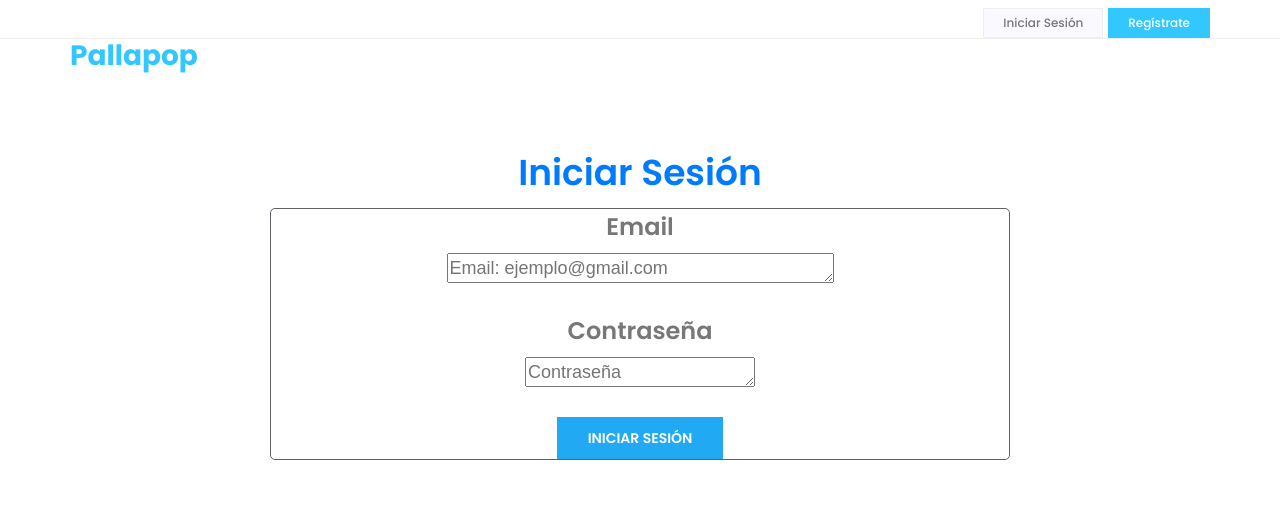
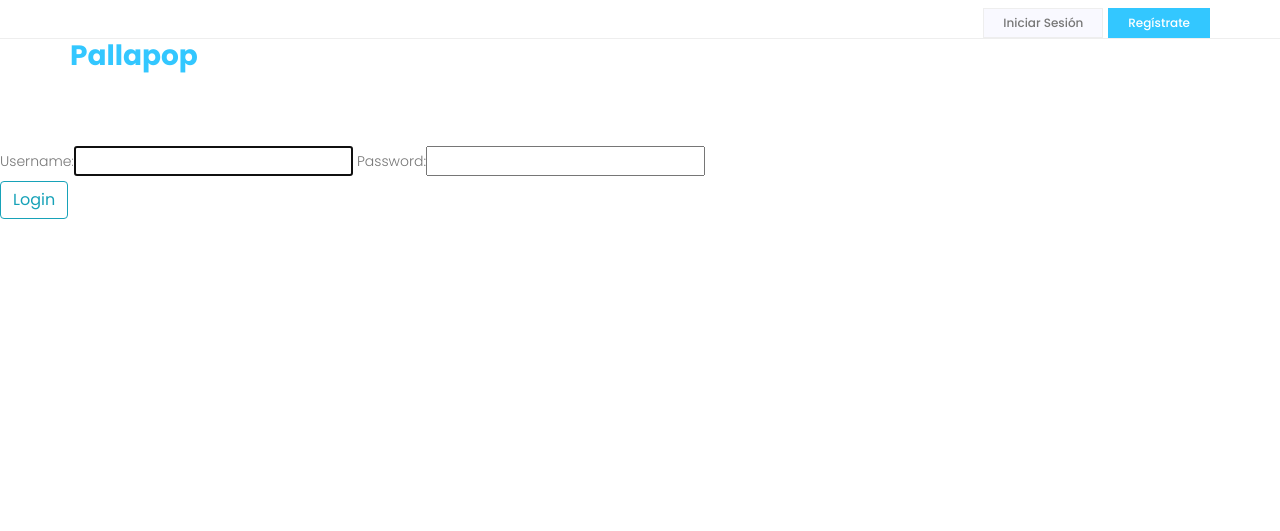
Before and after one commit to UB-ES-19/A1-Parapop, a Django app: page /login/ in a window 1280 px wide. Shown: the top 531 px of the page. Run offline with Django 3.2, Linux system fonts and the light colour scheme; some libraries are stand-ins or nearby versions.

Commit message:
DEMO sprint1

```diff
--- a/mysite/mysite/settings.py
+++ b/mysite/mysite/settings.py
@@ -119,4 +119,7 @@ USE_TZ = True
 # Static files (CSS, JavaScript, Images)
 # https://docs.djangoproject.com/en/2.2/howto/static-files/
 
+
 STATIC_URL = '/static/'
+
+LOGIN_REDIRECT_URL = 'homepage'
--- a/mysite/mysite/urls.py
+++ b/mysite/mysite/urls.py
@@ -15,11 +15,13 @@ Including another URLconf
 """
 from django.contrib import admin
 from django.urls import path, include
+from django.contrib.auth import views as log_views
 from users import views as user_views
 
 urlpatterns = [
     path('admin/', admin.site.urls),
     path('register/', user_views.register, name='register'),
-    path('login/', user_views.login, name='login'),
+    path('login/', log_views.LoginView.as_view(template_name='users/login.html'), name='login'),
+    path('logout/', log_views.LogoutView.as_view(template_name='parapop/index.html'), name='logout'),
     path('', include('parapop.urls')),
 ]
--- a/mysite/users/templates/users/login.html
+++ b/mysite/users/templates/users/login.html
@@ -15,6 +15,7 @@
 <body>
 
     <!--================Header Menu Area =================-->
+
     <header class="header_area">
         <div class="top_menu row m0">
             <div class="container">
@@ -42,38 +43,19 @@
 
 
     <!--================Home Banner Area =================-->
+
     <section>
-        <div class="container">
-            <div class="text-primary">
-                <h1>Iniciar Sesión</h1>
-            </div>
-								<div class="caja">
-                <form class="formulario">
 
-                    <h3>Email</h3>
-                        <textarea name=""placeholder="Email: ejemplo@gmail.com" id="h"  cols="35"rows="1"></textarea>
+					<form method="POST">
+						{% csrf_token %}
 
-                    <br>
-                    <br>
-
-
-                    <h3>Contraseña</h3>
-                    <textarea name=""placeholder="Contraseña" id="" cols="20" rows="1"></textarea>
-
-										<br>
-										<br>
-
-
-											<a href="index.html" class="crearpeticion blue_btn">Iniciar Sesión</a>
-                            <!--<input class="btn btn-primary" type="button" name="nombre" value= "Guardar" id = "nombre" autocomplete="on" required
-														> -->
-                    </div>
-
-
-                <br><br><br>
+						{{ form }}
+						<div class = "form_group">
+								<button class = "btn btn-outline-info" type = "submit">Login</button>
+						</div>
             </form>
         </div>
-
+			</form>
     </section>
     <!--================End Home Banner Area =================-->
 
--- a/mysite/users/views.py
+++ b/mysite/users/views.py
@@ -16,3 +16,8 @@ def register(request):
 
 def login(request):
 	return render(request,'users/login.html')
+
+
+def logout(request):
+	logout(request)
+	return render(request, 'homepage')
```
Also changed, not shown: mysite/parapop/templates/parapop/index.html (+12 -2 lines), mysite/db.sqlite3.
